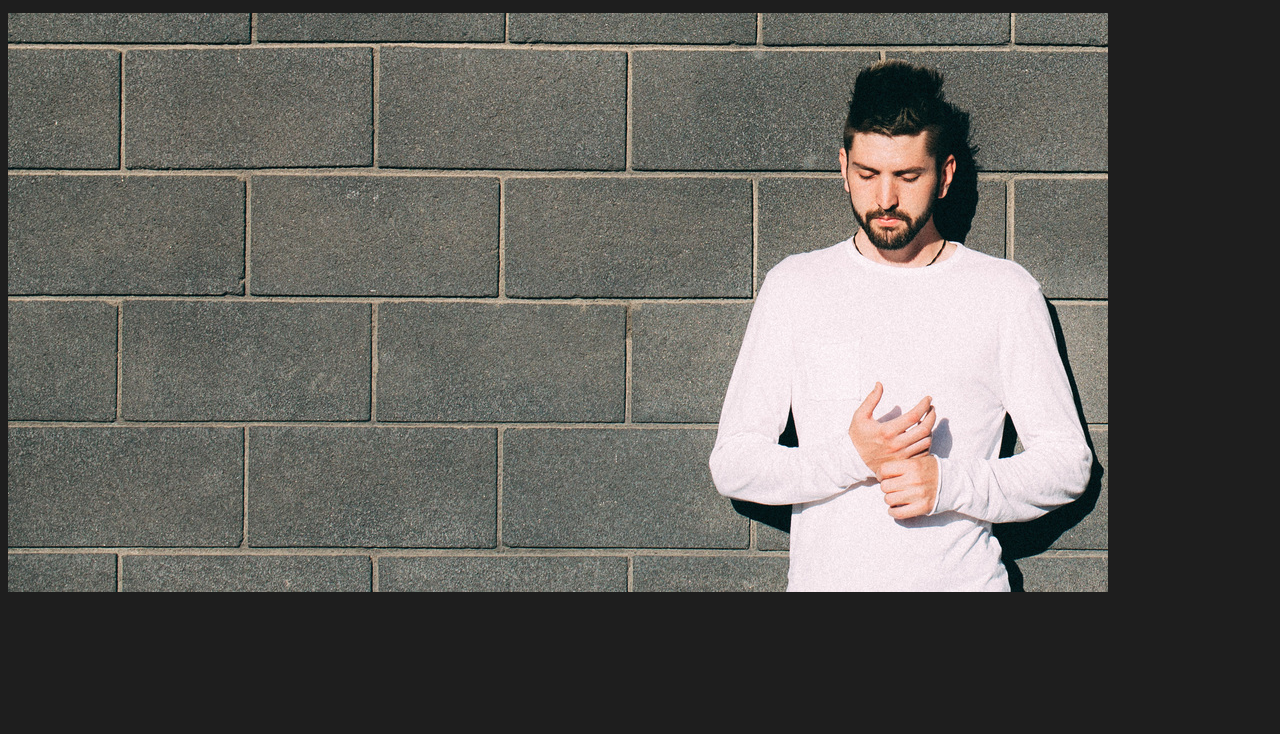
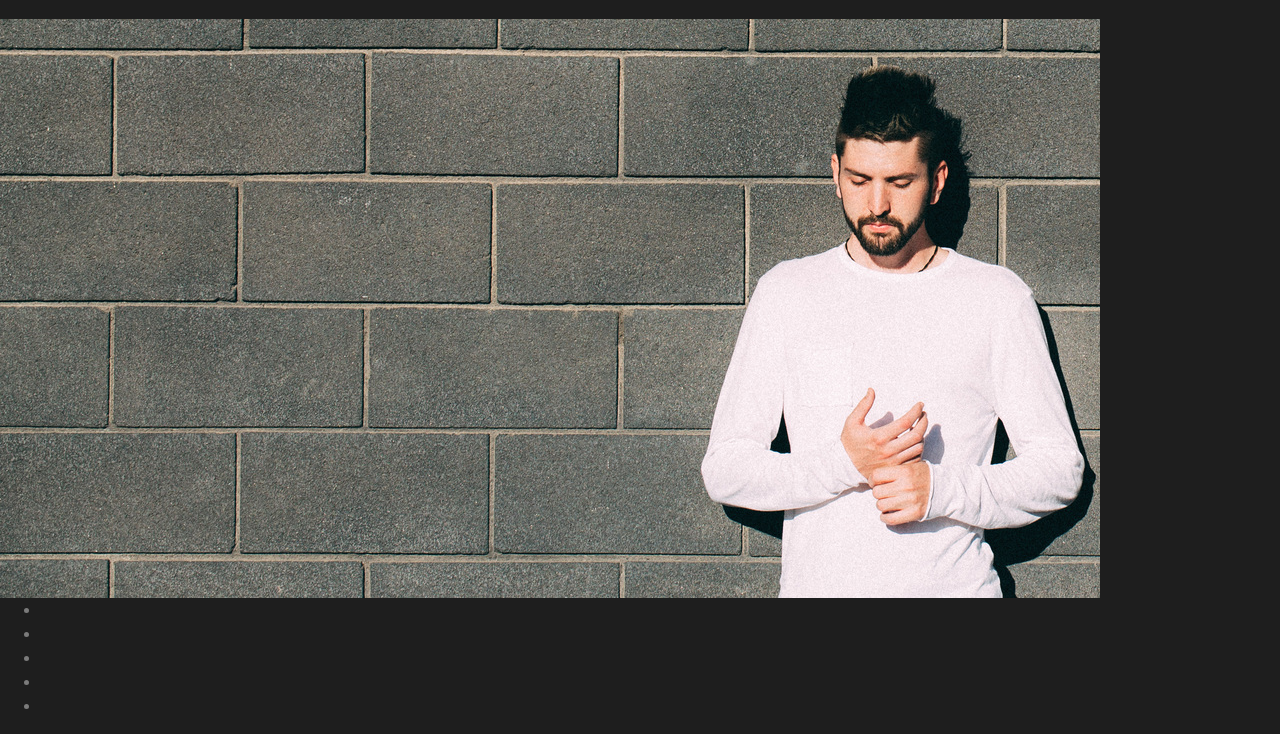
Before and after one commit to brycebresnan/Portfolio, a plain HTML site: page index.html in a window 1280 px wide. Shown: the part 224-958 px from the top of the page. Before the commit the page ends 828 px from the top, so only its background shows below. Drawn offline with nearby package versions, Linux system fonts and the light colour scheme.

Commit message:
add Bootstrap stylesheet via CDN. Also adds html set up for list of projects content.

```diff
--- a/index.html
+++ b/index.html
@@ -2,16 +2,26 @@
 <html lang="en-US">
 <head>
   <title>Bryce Bresnan</title>
+  <link rel="stylesheet" href="https://cdn.jsdelivr.net/npm/bootstrap@4.5.3/dist/css/bootstrap.min.css" integrity="sha384-TX8t27EcRE3e/ihU7zmQxVncDAy5uIKz4rEkgIXeMed4M0jlfIDPvg6uqKI2xXr2" crossorigin="anonymous">
+  <script src="https://cdn.jsdelivr.net/npm/bootstrap@4.5.3/dist/js/bootstrap.bundle.min.js" integrity="sha384-ho+j7jyWK8fNQe+A12Hb8AhRq26LrZ/JpcUGGOn+Y7RsweNrtN/tE3MoK7ZeZDyx" crossorigin="anonymous"></script>
   <link href="css/styles.css" rel="stylesheet" text="text/css">
 </head>
 <body>
   <h1>Bryce Bresnan:</h1>
   <h2>Web Developer</h2>
+<!-- image of me -->
   <img src="img/profilePicture.jpg" alt="picture of Bryce Bresnan">
-<!-- image of me -->
+
 <!-- Projects list with descriptions -->
+  <ul>
+    <li></li>
+    <li></li>
+    <li></li>
+    <li></li>
+    <li></li>
+  </ul>
 <!-- About me section -->
-<!-- background, possible links to -->
+<!-- background, possible links to music -->
 <!-- current interests hobbies, skills -->
 
 </body>
```
